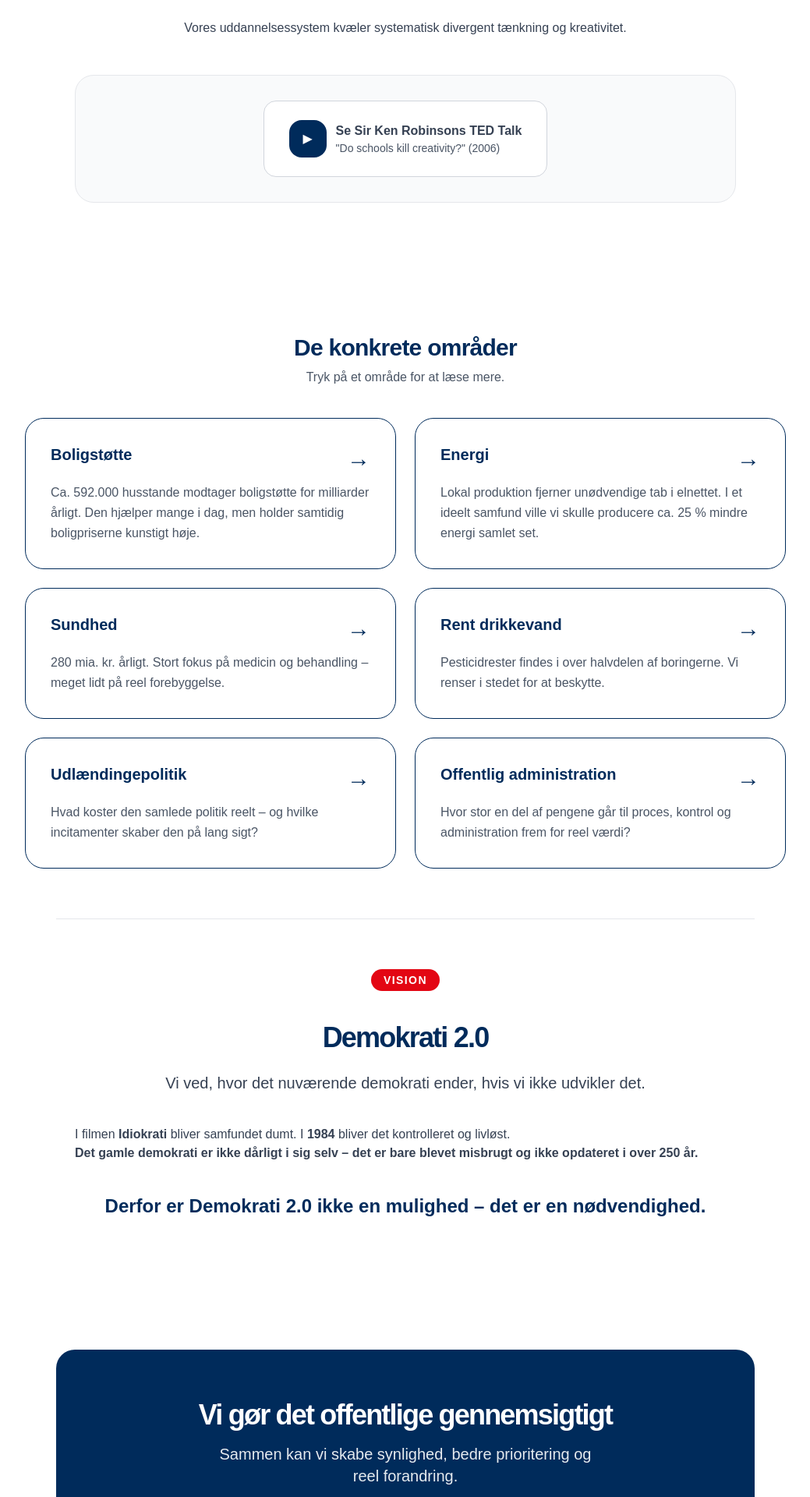
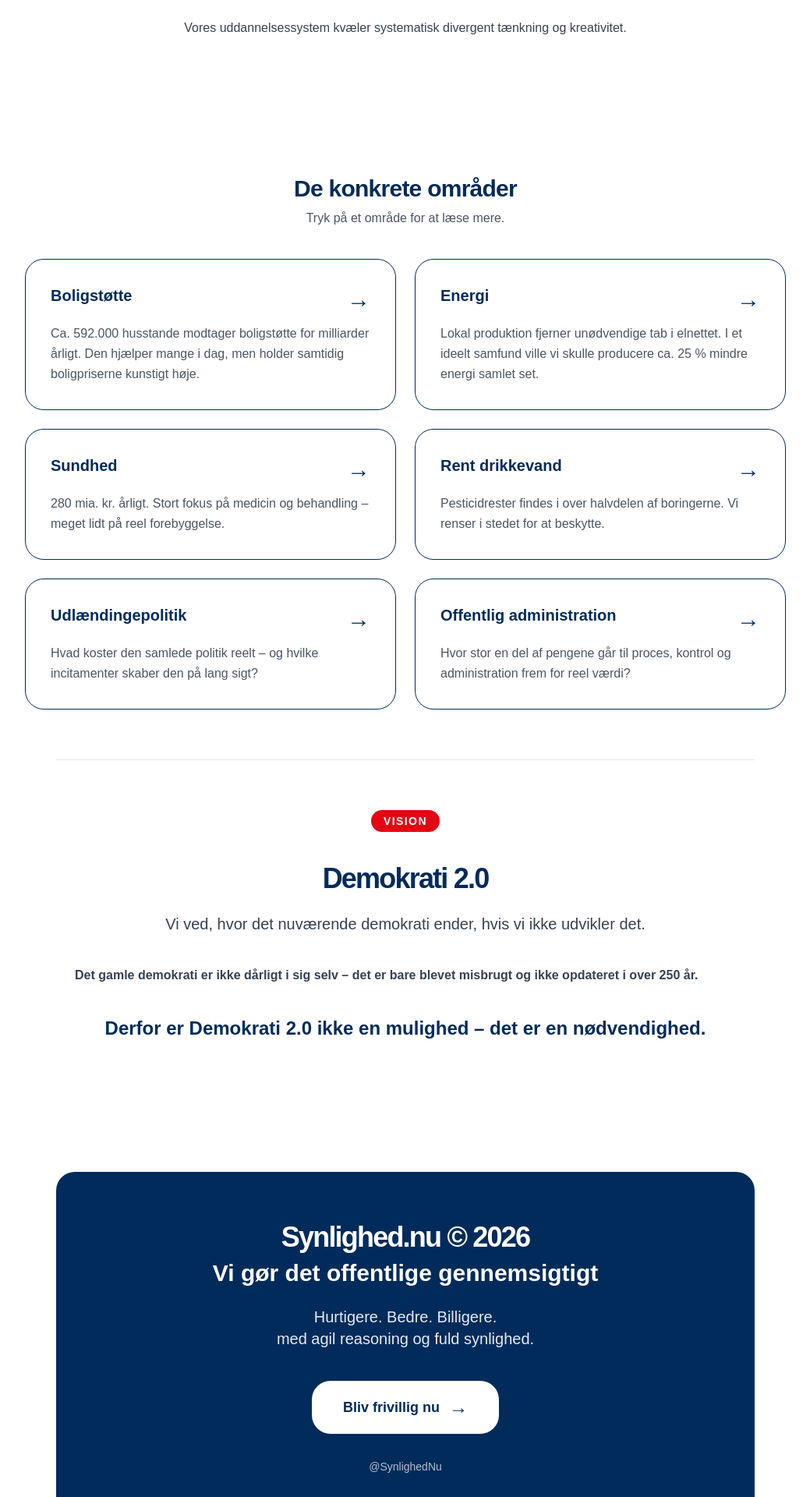
Before and after one commit to synlighed-nu/synlighed-nu-clean, a Next.js app: page / in a window 1280 px wide. Shown: the part 2860-4780 px from the top of the page at 78% size, without its empty margins (120-1159 px from the left). Built offline with nearby package versions, Linux system fonts and the light colour scheme.

Commit message:
Update page.tsx

```diff
--- a/app/page.tsx
+++ b/app/page.tsx
@@ -14,10 +14,6 @@ import Axioms from './components/_Axioms';
 export default function SynlighedNu() {
   const [modal, setModal] = useState<{ title: string; text: string } | null>(null);
 
-  const showExplanation = (title: string, text: string) => {
-    setModal({ title, text });
-  };
-
   return (
     <div className="min-h-screen bg-white text-[#002B5B] pt-28">
       <Nav />
@@ -28,8 +24,8 @@ export default function SynlighedNu() {
       <VotingSection />
       <BigMoves />
 
-      {/* === KREATIVITET – KRITISK OMRÅDE === */}
-      <section id="kreativitet" className="max-w-4xl mx-auto px-6 py-16 border-t border-gray-200 bg-white print:break-before-page">
+      {/* KREATIVITET – KRITISK OMRÅDE */}
+      <section id="kreativitet" className="max-w-4xl mx-auto px-6 py-16 border-t border-gray-200 bg-white">
         <div className="text-center mb-8">
           <span className="inline-block px-5 py-1.5 bg-[#E30613] text-white text-sm font-semibold tracking-widest rounded-full">KRITISK OMRÅDE</span>
         </div>
@@ -43,28 +39,13 @@ export default function SynlighedNu() {
           <p className="text-center mb-12">
             Vores uddannelsessystem kvæler systematisk divergent tænkning og kreativitet.
           </p>
-          <div className="bg-gray-50 border border-gray-200 rounded-3xl p-8 text-center mb-10">
-            <a
-              href="https://www.ted.com/talks/sir_ken_robinson_do_schools_kill_creativity"
-              target="_blank"
-              className="inline-flex items-center gap-3 bg-white hover:bg-gray-50 border border-gray-300 rounded-2xl px-8 py-6 text-left transition group"
-            >
-              <div className="w-12 h-12 bg-[#002B5B] text-white rounded-2xl flex items-center justify-center flex-shrink-0 group-active:scale-95 transition">
-                ▶
-              </div>
-              <div>
-                <div className="font-semibold">Se Sir Ken Robinsons TED Talk</div>
-                <div className="text-sm text-gray-600">"Do schools kill creativity?" (2006)</div>
-              </div>
-            </a>
-          </div>
         </div>
       </section>
 
       <ConcreteAreas />
 
-      {/* === DEMOKRATI 2.0 === */}
-      <section id="demokrati-2-0" className="max-w-4xl mx-auto px-6 py-16 border-t border-gray-200 bg-white print:break-before-page">
+      {/* DEMOKRATI 2.0 */}
+      <section id="demokrati-2-0" className="max-w-4xl mx-auto px-6 py-16 border-t border-gray-200 bg-white">
         <div className="text-center mb-10">
           <span className="inline-block px-4 py-1 bg-[#E30613] text-white text-sm font-semibold tracking-widest rounded-full">VISION</span>
         </div>
@@ -72,10 +53,6 @@ export default function SynlighedNu() {
         <div className="prose prose-lg max-w-none text-gray-700">
           <p className="text-xl text-center mb-10">
             Vi ved, hvor det nuværende demokrati ender, hvis vi ikke udvikler det.
-          </p>
-          <p>
-            I filmen <strong>Idiokrati</strong> bliver samfundet dumt.
-            I <strong>1984</strong> bliver det kontrolleret og livløst.
           </p>
           <p className="font-semibold">
             Det gamle demokrati er ikke dårligt i sig selv – det er bare blevet misbrugt og ikke opdateret i over 250 år.
@@ -86,13 +63,17 @@ export default function SynlighedNu() {
         </div>
       </section>
 
-      {/* Blå genvejsboks – Bliv frivillig */}
+      {/* BLÅ BOKS – DIN ØNSKEDE TEKST */}
       <div className="max-w-4xl mx-auto px-6 py-16 mt-16 bg-[#002B5B] rounded-3xl text-white text-center">
-        <h2 className="text-4xl font-bold tracking-tighter mb-4">
+        <h2 className="text-4xl font-bold tracking-tighter mb-2">
+          Synlighed.nu © 2026
+        </h2>
+        <p className="text-3xl font-semibold mb-6">
           Vi gør det offentlige gennemsigtigt
-        </h2>
-        <p className="text-xl text-white/90 mb-8 max-w-lg mx-auto">
-          Sammen kan vi skabe synlighed, bedre prioritering og reel forandring.
+        </p>
+        <p className="text-xl text-white/90 mb-10">
+          Hurtigere. Bedre. Billigere.<br />
+          med agil reasoning og fuld synlighed.
         </p>
 
         <a
@@ -104,7 +85,7 @@ export default function SynlighedNu() {
         </a>
 
         <p className="text-white/70 text-sm mt-8">
-          Ingen forpligtelse • Kun lyst til at gøre en forskel
+          @SynlighedNu
         </p>
       </div>
 
@@ -116,10 +97,7 @@ export default function SynlighedNu() {
           <div className="bg-white max-w-md w-full mx-4 rounded-3xl p-8 shadow-2xl" onClick={e => e.stopPropagation()}>
             <h3 className="text-2xl font-semibold mb-4">{modal.title}</h3>
             <p className="text-gray-600 leading-relaxed">{modal.text}</p>
-            <button
-              onClick={() => setModal(null)}
-              className="mt-8 w-full py-4 bg-[#002B5B] text-white rounded-2xl font-medium hover:bg-[#001B3D]"
-            >
+            <button onClick={() => setModal(null)} className="mt-8 w-full py-4 bg-[#002B5B] text-white rounded-2xl font-medium hover:bg-[#001B3D]">
               Luk
             </button>
           </div>
```
